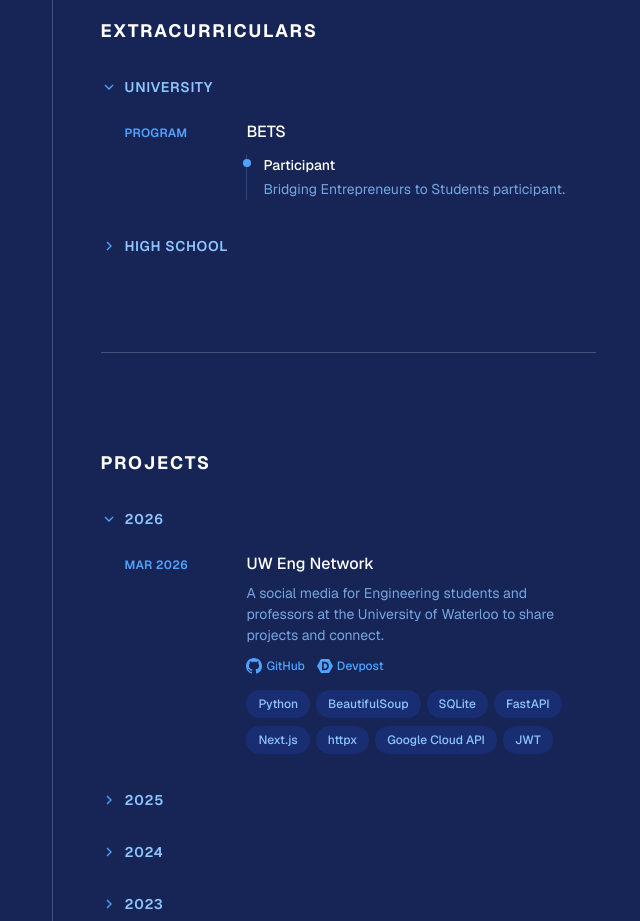
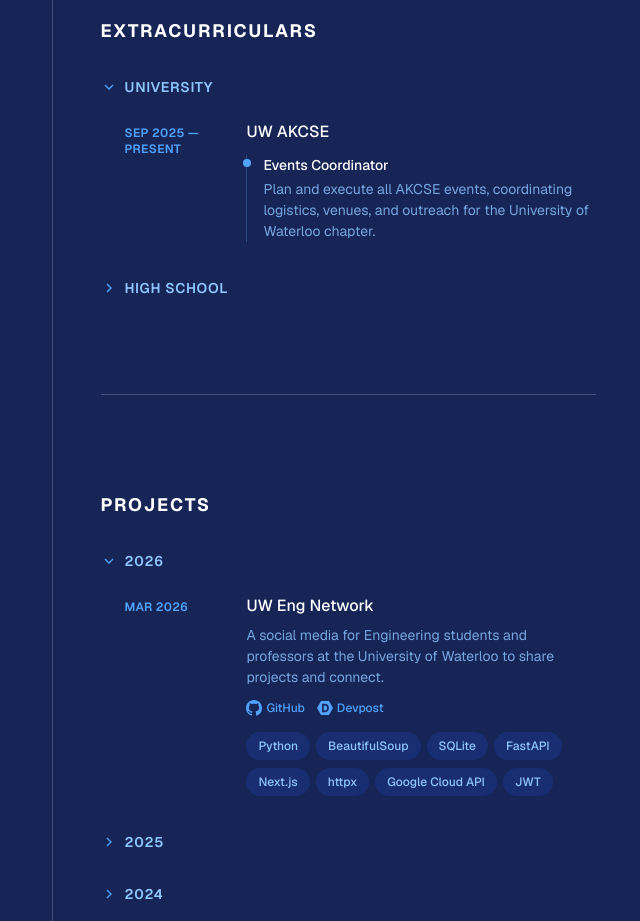
Before and after one commit to gayeunbella/portfolio, a Next.js app: page / in a window 1280 px wide. Shown: the part 1760-2681 px from the top of the page, without its empty margins (588-1228 px from the left). Built offline with nearby package versions, Linux system fonts and the light colour scheme.

Commit message:
added akcse uw

```diff
--- a/app/page.tsx
+++ b/app/page.tsx
@@ -372,14 +372,14 @@ export default function Portfolio() {
                 {openExtracurriculars.university && (
                   <div className="mt-4 space-y-8 ml-3 sm:mt-6 sm:space-y-12 sm:ml-6">
                     <div className="group relative grid pb-1 transition-all md:grid-cols-8 md:gap-4">
-                      <header className="z-10 mb-2 mt-1 text-xs font-semibold uppercase tracking-wide text-blue-400 md:col-span-2">Program</header>
+                      <header className="z-10 mb-2 mt-1 text-xs font-semibold uppercase tracking-wide text-blue-400 md:col-span-2">Sep 2025 —<br/>Present</header>
                       <div className="z-10 md:col-span-6">
-                        <h3 className="font-medium leading-snug text-white">BETS</h3>
+                        <h3 className="font-medium leading-snug text-white">UW AKCSE</h3>
                         <div className="mt-3 space-y-3">
                           <div className="relative pl-4 border-l border-blue-400/30">
                             <div className="absolute -left-1 top-1 h-2 w-2 rounded-full bg-blue-400"></div>
-                            <p className="text-sm font-medium text-white">Participant</p>
-                            <p className="mt-1 text-sm leading-normal text-blue-300/80">Bridging Entrepreneurs to Students participant.</p>
+                            <p className="text-sm font-medium text-white">Events Coordinator</p>
+                            <p className="mt-1 text-sm leading-normal text-blue-300/80">Plan and execute all AKCSE events, coordinating logistics, venues, and outreach for the University of Waterloo chapter.</p>
                           </div>
                         </div>
                       </div>
```
